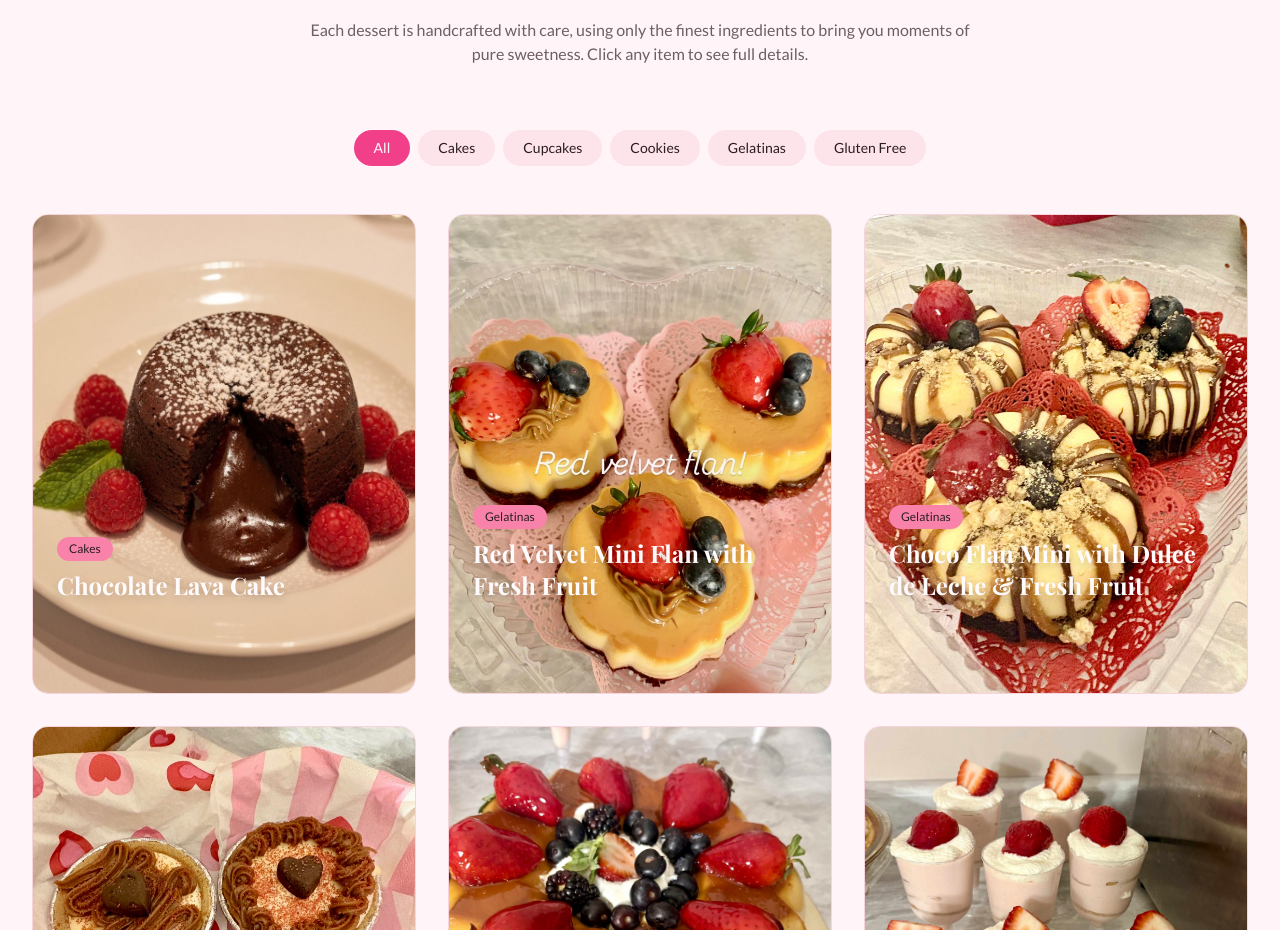
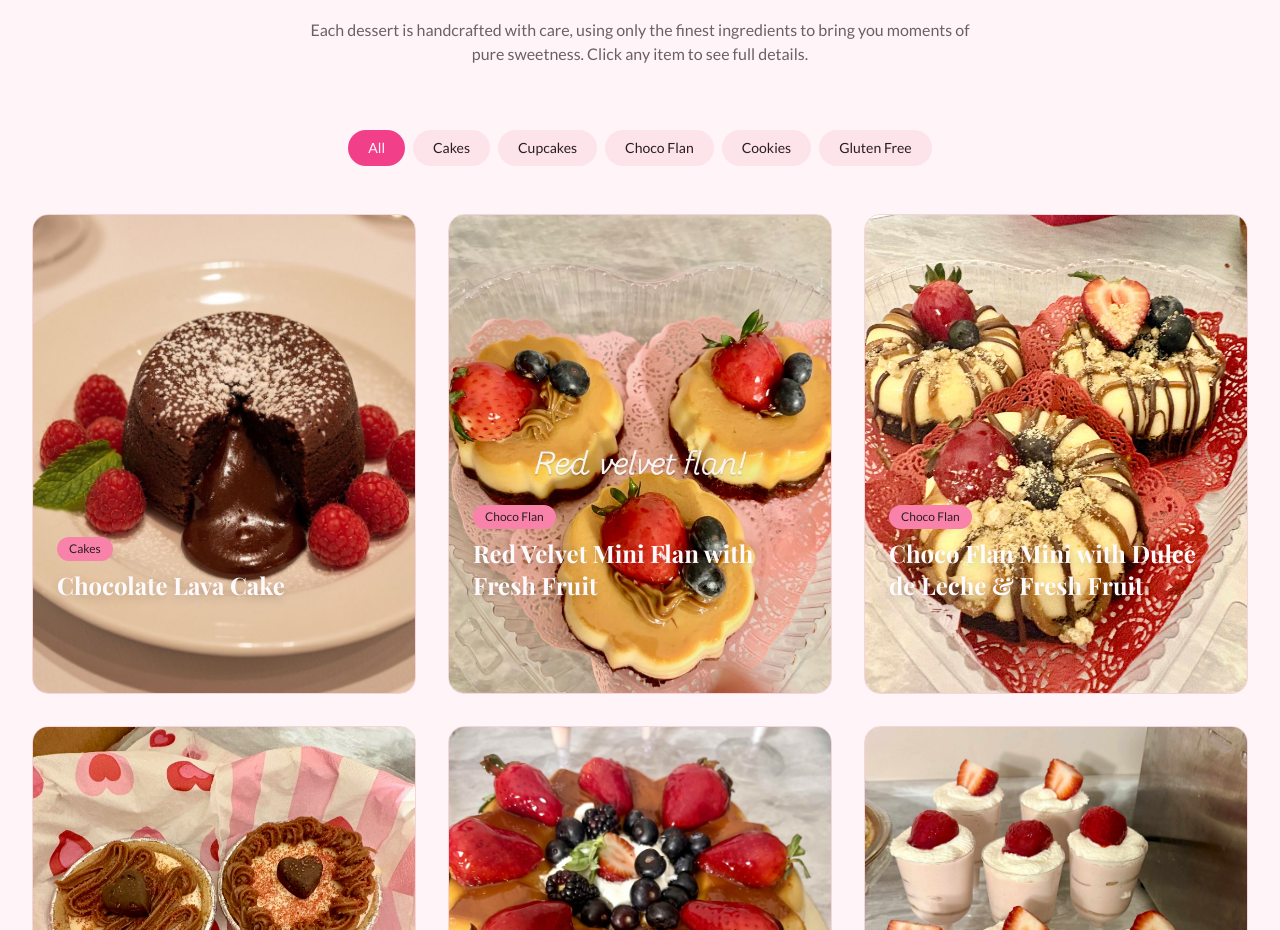
Before and after one commit to aniumpeak/SweetsByCathy, a Next.js app: page / in a window 1280 px wide. Shown: the part 1022-1952 px from the top of the page. Built offline with nearby package versions, Linux system fonts and the light colour scheme; a web font is replaced by a local one.

Commit message:
feat: update flan categories and filter options\n\nMove Red Velvet and Choco flans to "Choco Flan" category.

```diff
--- a/components/dessert-gallery.tsx
+++ b/components/dessert-gallery.tsx
@@ -4,7 +4,7 @@ import { useState } from "react"
 import { DessertCard } from "./dessert-card"
 import type { Dessert } from "@/lib/desserts"
 
-const categories = ["All", "Cakes", "Cupcakes", "Cookies", "Gelatinas", "Gluten Free"]
+const categories = ["All", "Cakes", "Cupcakes", "Choco Flan", "Cookies", "Gluten Free"]
 
 export function DessertGallery({ desserts }: { desserts: Dessert[] }) {
   const [activeCategory, setActiveCategory] = useState("All")
--- a/data/desserts.json
+++ b/data/desserts.json
@@ -20,7 +20,7 @@
     "longDescription": "A delicate twist on a classic flan, featuring a moist red velvet cake base topped with a silky, slow-baked custard and a glossy caramel finish. Each mini is hand-piped with dulce de leche and crowned with fresh strawberries and blueberries, served on a doily for an elegant presentation. Perfect for celebrations, gifts, or whenever you want a dessert that looks as beautiful as it tastes.",
     "image": "/images/red-velvet-mini-flan.jpg",
     "images": [],
-    "category": "Gelatinas",
+    "category": "Choco Flan",
     "price": "$35.00",
     "priceNote": "per dozen",
     "allergens": ["Dairy", "Eggs", "Wheat/Gluten"],
@@ -34,7 +34,7 @@
     "longDescription": "A personal-sized chocoflan with a rich chocolate cake base and a silky vanilla flan layer on top, finished with drizzles of chocolate and dulce de leche. Each one is crowned with fresh strawberries and blueberries and sprinkled with crushed nuts for a delicate crunch. A beautiful balance of deep chocolate, creamy custard, and bright fruit in every bite.",
     "image": "/images/choco-flan-mini.jpg",
     "images": ["/images/choco-flan-mini-2.jpg"],
-    "category": "Gelatinas",
+    "category": "Choco Flan",
     "price": "$35.00",
     "priceNote": "per dozen",
     "allergens": ["Dairy", "Eggs", "Tree Nuts"],
```
